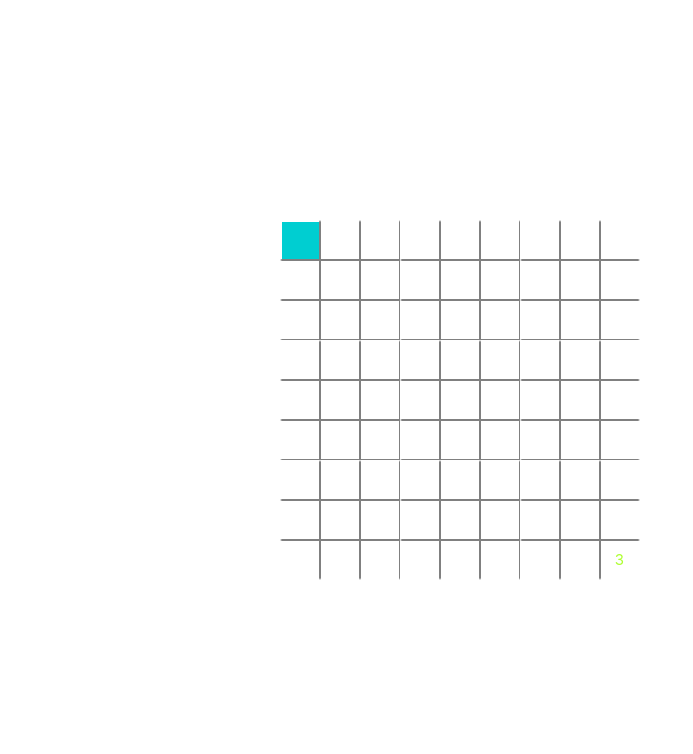
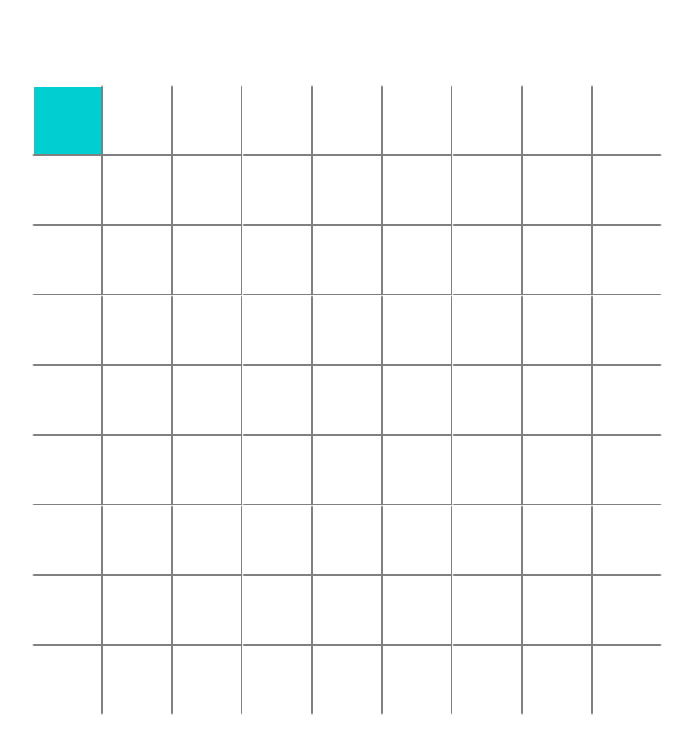
Before and after one commit to zanderson004/pvp-chess, a Vue app: page / in a window 1280 px wide. Shown: the top 754 px of the page, without its empty margins (0-693 px from the left). Built offline with nearby package versions, Linux system fonts and the light colour scheme.

Commit message:
board generation

```diff
--- a/src/components/SudokuBoard.vue
+++ b/src/components/SudokuBoard.vue
@@ -19,7 +19,7 @@
                [0, 0, 0, 0, 0, 0, 0, 0, 0],
                [0, 0, 0, 0, 0, 0, 0, 0, 0],
                [0, 0, 0, 0, 0, 0, 0, 0, 0],
-               [0, 0, 0, 0, 0, 0, 0, 0, 3]],
+               [0, 0, 0, 0, 0, 0, 0, 0, 0]],
         // grid: [[1, 2, 3, 4, 5, 6, 7, 8, 9],
         //        [4, 5, 6, 7, 8, 9, 1, 2, 3],
         //        [7, 8, 9, 1, 2, 3, 4, 5, 6],
@@ -29,15 +29,15 @@
         //        [3, 4, 5, 6, 7, 8, 9, 1, 2],
         //        [6, 7, 8, 9, 1, 2, 3, 4, 5],
         //        [9, 1, 2, 3, 4, 5, 6, 7, 8]],
-        mutable: [[true, true, true, true, true, true, true, true, true],
-                  [true, true, true, true, true, true, true, true, true],
-                  [true, true, true, true, true, true, true, true, true],
-                  [true, true, true, true, true, true, true, true, true],
-                  [true, true, true, true, true, true, true, true, true],
-                  [true, true, true, true, true, true, true, true, true],
-                  [true, true, true, true, true, true, true, true, true],
-                  [true, true, true, true, true, true, true, true, true],
-                  [true, true, true, true, true, true, true, true, false]],
+        mutable: [[false, false, false, false, false, false, false, false, false],
+                  [false, false, false, false, false, false, false, false, false],
+                  [false, false, false, false, false, false, false, false, false],
+                  [false, false, false, false, false, false, false, false, false],
+                  [false, false, false, false, false, false, false, false, false],
+                  [false, false, false, false, false, false, false, false, false],
+                  [false, false, false, false, false, false, false, false, false],
+                  [false, false, false, false, false, false, false, false, false],
+                  [false, false, false, false, false, false, false, false, false]],
         currRow: 0,
         currCol: 0,
         numFilled: 1,
@@ -47,7 +47,8 @@
     methods: {
       // updates number in grid
       updateNum(event: KeyboardEvent) {
-        if (event.key == 'a') this.solve();
+        if (event.key == 'a') this.generateBoard(30);
+        if (event.key == 'b') console.log(this.solve(false));
 
         let val: number = +event.key;
         if (this.mutable[this.currRow][this.currCol] && !isNaN(val)) {
@@ -58,16 +59,16 @@
             if (this.grid[this.currRow][this.currCol] == 0) this.numFilled++;
             this.grid[this.currRow][this.currCol] = val;
           }
-          if (this.numFilled == 81 && this.valid()) console.log("You win!");
+          if (this.numFilled == 81 && this.valid(this.grid)) console.log("You win!");
         }
       },
 
-      valid() {
+      valid(grid: Array<Array<number>>) {
         // check rows
         for (let row = 0; row < 9; row++) {
           let mask = 0;
           for (let col = 0; col < 9; col++) {
-            let num = this.grid[row][col];
+            let num = grid[row][col];
             if (num == 0) continue;
             if (mask >> num-1 & 1) return false;
             mask += 1 << num-1;
@@ -77,7 +78,7 @@
         for (let col = 0; col < 9; col++) {
           let mask = 0;
           for (let row = 0; row < 9; row++) {
-            let num = this.grid[row][col];
+            let num = grid[row][col];
             if (num == 0) continue;
             if (mask >> num-1 & 1) return false;
             mask += 1 << num-1;
@@ -87,7 +88,7 @@
         for (let box of this.boxIndices) {
           let mask = 0;
           for (let i = 0; i < 9; i++) {
-            let num = this.grid[box[0] + Math.floor(i/3)][box[1] + i % 3];
+            let num = grid[box[0] + Math.floor(i/3)][box[1] + i % 3];
             if (num == 0) continue;
             if (mask >> num-1 & 1) return false;
             mask += 1 << num-1;
@@ -96,25 +97,22 @@
         return true;
       },
 
-      solve() {
-        // let tempGrid = Array(9);
-        let tempGrid = this.grid;
+      solve(inplace: boolean) {
+        let tempGrid: Array<Array<number>>;
+        if (inplace) tempGrid = this.grid;
+        else tempGrid = JSON.parse(JSON.stringify(this.grid));
         let indices = Array();
         for (let row = 0; row < 9; row++) {
-          // tempGrid[row] = Array(9);
           for (let col = 0; col < 9; col++) {
-            // tempGrid[row][col] = this.grid[row][col];
             if (this.grid[row][col] == 0) {
               indices.push([row, col]);
             }
           }
         }
 
+        let numSols = 0;
         for (let i = 0; i < indices.length; i++) {
-          if (i < 0) {
-            console.log("No solution");
-            break;
-          }
+          if (i < 0 || numSols > 1) return numSols;
 
           let row = indices[i][0];
           let col = indices[i][1];
@@ -123,7 +121,7 @@
             tempGrid[row][col] = 0;
             i -= 2;
           }
-          while (!this.valid()) {
+          while (!this.valid(tempGrid)) {
             tempGrid[row][col]++;
             if (tempGrid[row][col] == 10) {
               tempGrid[row][col] = 0;
@@ -131,6 +129,39 @@
               break;
             }
           }
+          if (i == indices.length-1) {
+            numSols++;
+            i--;
+          }
+        }
+      },
+
+      generateBoard(difficulty: number) {
+        this.numFilled = 81 - difficulty;
+        this.solve(true);
+        let indices = Array();
+        for (let row = 0; row < 9; row++) {
+          for (let col = 0; col < 9; col++) {
+            indices.push([row, col]);
+          }
+        }
+        indices = indices.sort((a, b) => 0.5 - Math.random());
+        let i = 0;
+        let last = 0;
+        while (difficulty > 0) {
+          last = this.grid[indices[i][0]][indices[i][1]];
+          this.grid[indices[i][0]][indices[i][1]] = 0;
+          this.mutable[indices[i][0]][indices[i][1]] = true;
+          i++;
+          difficulty--;
+        }
+        while (this.solve(false) != 1) {
+          this.grid[indices[i-1][0]][indices[i-1][1]] = last;
+          this.mutable[indices[i-1][0]][indices[i-1][1]] = false;
+          last = this.grid[indices[i][0]][indices[i][1]];
+          this.grid[indices[i][0]][indices[i][1]] = 0;
+          this.mutable[indices[i][0]][indices[i][1]] = true;
+          i++;
         }
       }
     }
--- a/src/components/SudokuCell.vue
+++ b/src/components/SudokuCell.vue
@@ -16,8 +16,9 @@
 
 <style scoped>
   .sudoku-cell {
-    width: 40px;
-    height: 40px;
+    width: 70px;
+    height: 70px;
+    font-size: x-large;
     border: 1px solid grey;
     color: white;
     display: inline-flex;
@@ -47,6 +48,7 @@
 
   .immutable {
     font-weight: bold;
-    color: greenyellow;
+    /* color: greenyellow; */
+    color: rgb(207, 72, 207);
   }
 </style>
```
